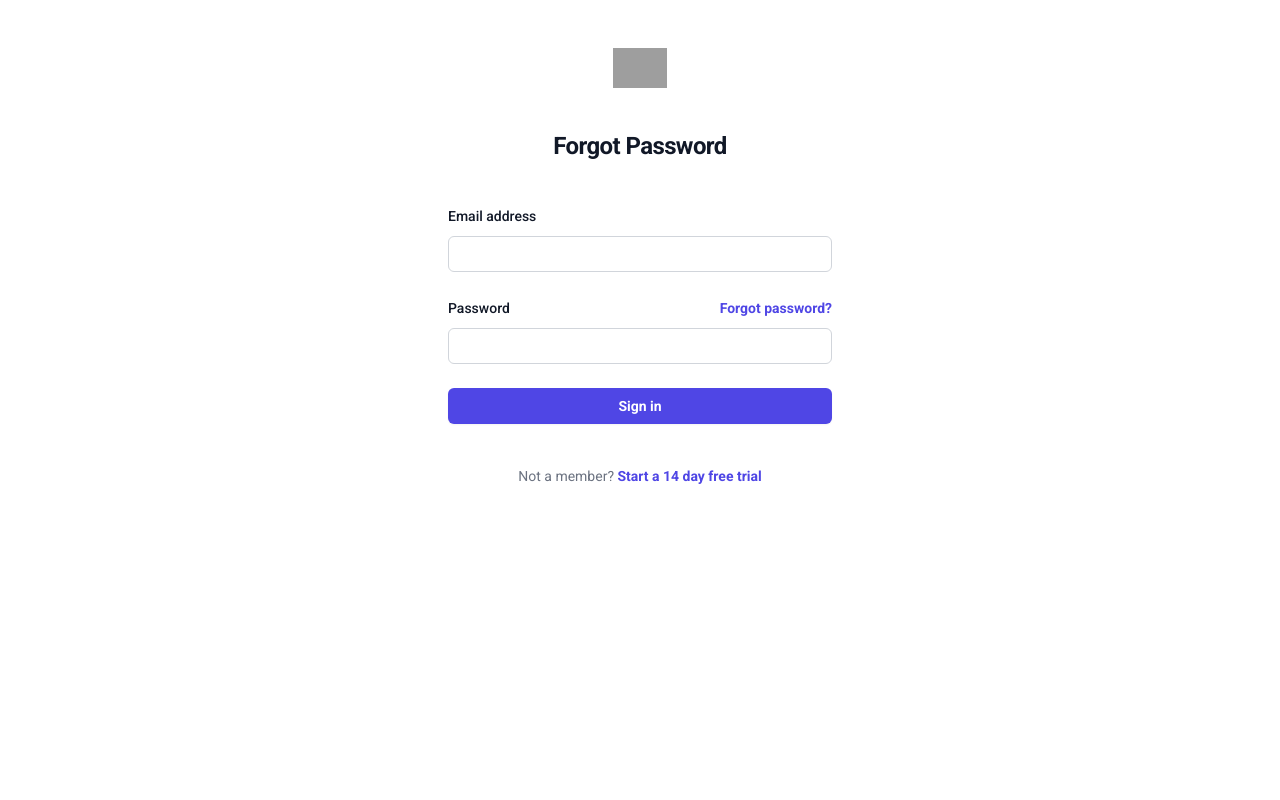
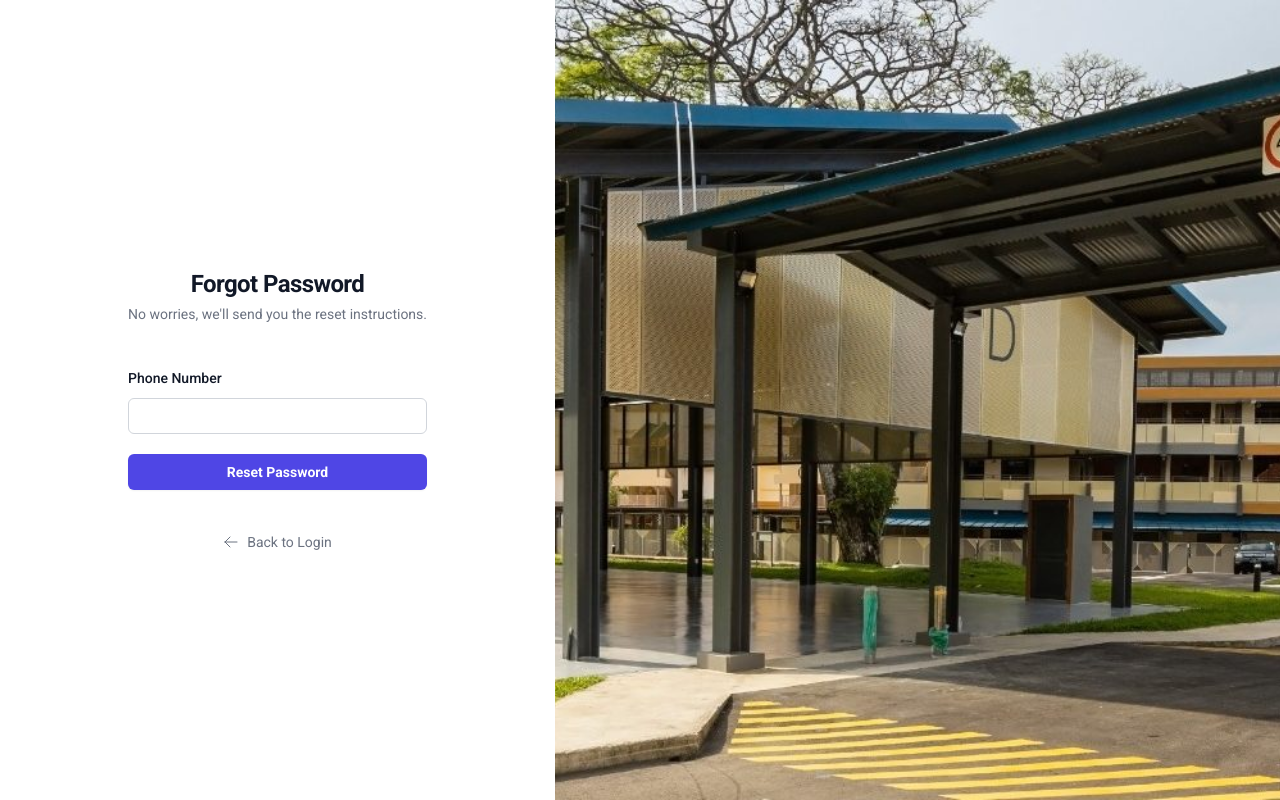
Before and after one commit to c0dn/h4g_front, a React (Vite) app: page /forgot_password in a window 1280 px wide. Built offline with nearby package versions, Linux system fonts and the light colour scheme; sample sign-in values are in the browser's storage; grey boxes are pictures that could not be loaded.

Commit message:
Updated Forgot Password

```diff
--- a/src/App.tsx
+++ b/src/App.tsx
@@ -9,15 +9,13 @@ import DashboardRoot from "./pages/DashboardRoot.tsx";
 import DashboardHome from "./pages/DashboardHome.tsx";
 import Minimart from "./pages/Minimart.tsx";
 import Products from "./pages/Products.tsx";
-import Product from "./pages/Product.tsx";
 import Checkout from "./pages/Checkout.tsx";
 import Orders from "./pages/Orders.tsx";
 import Users from "./pages/Users.tsx";
-import Auction from "./pages/Auction.tsx";
 import Support from "./pages/Support.tsx";
 import Profile from "./pages/Profile.tsx";
 import ChangePassword from "./pages/ChangePassword.tsx";
-import ResetPassword from "./pages/ResetPassword.tsx";
+import ForgotPassword from "./pages/ForgotPassword.tsx";
 import ManageOrders from "./pages/ManageOrders.tsx";
 import Missions from "./pages/Missions.tsx";
 import Cart from "./pages/Cart.tsx";
@@ -55,7 +53,7 @@ const router = createBrowserRouter([
             },
             {
                 path: "forgot_password",
-                element: <ResetPassword />
+                element: <ForgotPassword />
             },
             {
                 path: "app",
--- /dev/null
+++ b/src/pages/ForgotPassword.tsx
@@ -0,0 +1,68 @@
+export default function ForgotPassword() {
+  return (
+    <>
+      <div className="flex min-h-full flex-1 h-screen">
+        <div className="flex flex-1 flex-col px-4 sm:px-6 lg:flex-none lg:px-20 xl:px-24">
+          <div className="flex mt-5 h-full flex-col justify-center px-6 lg:px-8">
+            <div className="sm:mx-auto sm:w-full sm:max-w-sm">
+              <h2 className="text-center text-2xl/9 font-bold tracking-tight text-gray-900">
+                Forgot Password
+              </h2>
+              <p className="text-center text-sm/6 text-gray-500 hover:text-gray-700">
+                No worries, we'll send you the reset instructions.
+              </p>
+            </div>
+
+            <div className="mt-10 sm:mx-auto sm:w-full sm:max-w-sm">
+              <form action="#" method="POST" className="space-y-6">
+                <div>
+                  <label htmlFor="email" className="block text-sm/6 font-medium text-gray-900">
+                    Phone Number
+                  </label>
+                  <div className="mt-2">
+                    <input
+                      required
+                      className="block w-full rounded-md bg-white px-3 py-1.5 text-base text-gray-900 outline outline-1 -outline-offset-1 outline-gray-300 placeholder:text-gray-400 focus:outline focus:outline-2 focus:-outline-offset-2 focus:outline-indigo-600 sm:text-sm/6"
+                    />
+                  </div>
+                  <button
+                    type="submit"
+                    className="mt-5 flex w-full justify-center rounded-md bg-indigo-600 px-3 py-1.5 text-sm/6 font-semibold text-white shadow-sm hover:bg-indigo-500 focus-visible:outline focus-visible:outline-2 focus-visible:outline-offset-2 focus-visible:outline-indigo-600"
+                  >
+                    Reset Password
+                  </button>
+                </div>
+              </form>
+              <p className="mt-10 text-center text-sm/6 text-gray-500 hover:text-gray-700">
+                <a href="/login" className="flex items-center justify-center">
+                  <svg
+                    xmlns="http://www.w3.org/2000/svg"
+                    fill="none"
+                    viewBox="0 0 24 24"
+                    strokeWidth="1.5"
+                    stroke="currentColor"
+                    className="h-4 w-4 mr-2"
+                  >
+                    <path
+                      strokeLinecap="round"
+                      strokeLinejoin="round"
+                      d="M10.5 19.5 3 12m0 0 7.5-7.5M3 12h18"
+                    />
+                  </svg>
+                  Back to Login
+                </a>
+              </p>
+            </div>
+          </div>
+        </div>
+        <div className="relative hidden w-0 flex-1 lg:block">
+          <img
+            alt=""
+            src="/src/img/mwh2.jpeg?auto=format&fit=crop&w=1908&q=80"
+            className="absolute inset-0 size-full object-cover"
+          />
+        </div>
+      </div>
+    </>
+  )
+}
```
Also changed, not shown: src/img/mwh2.jpeg (added).
